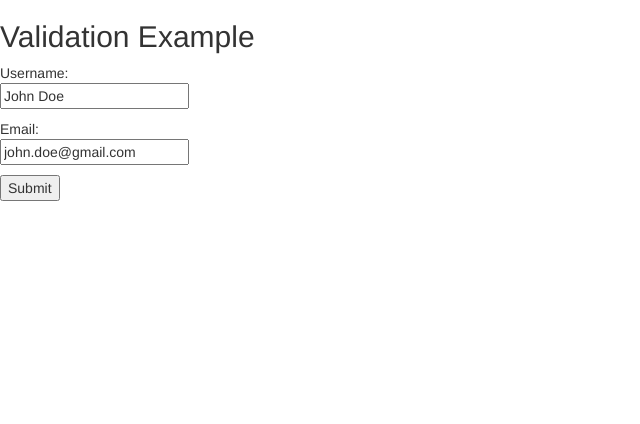
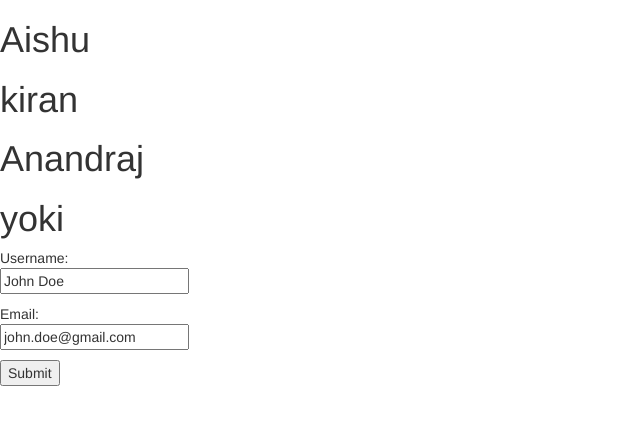
Before and after one commit to anandyson/raj, a plain HTML site: page index.html in a window 1280 px wide. Shown: the whole page, without its empty margins (0-640 px from the left). Drawn offline with nearby package versions, Linux system fonts and the light colour scheme.

Commit message:
Update index.html

```diff
--- a/index.html
+++ b/index.html
@@ -10,9 +10,14 @@
 </head
 <body>
 
-<h2>Validation Example</h2>
+<h1>Aishu</h1>
+<h1>kiran</h1>
+<h1>Anandraj</h1>
+	<h1>yoki</h1>
 
-<form  ng-app="myApp"  ng-controller="validateCtrl"
+
+
+	<form  ng-app="myApp"  ng-controller="validateCtrl"
 name="myForm" novalidate>
 
 <p>Username:<br>
```
